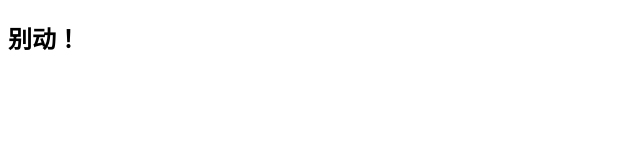
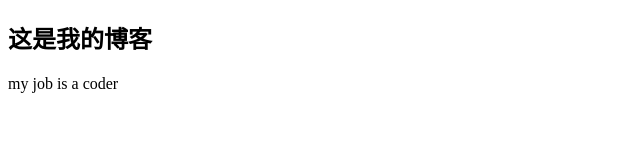
Before and after one commit to ShiQing-Chen/vae, a plain HTML site: page index.html in a window 1280 px wide. Shown: the whole page, without its empty margins (0-640 px from the left). Drawn offline with Linux system fonts and the light colour scheme.

Commit message:
feature: add blog test

```diff
--- a/index.html
+++ b/index.html
@@ -2,13 +2,16 @@
 <html>
 <head>
     <meta http-equiv="Content-Type" content="text/html; charset=utf-8"/>
-    <title>Vae</title>
+    <title>枫林晚</title>
 </head>
 <body>
 <div>
     <h2>
-        别动！
+        这是我的博客
     </h2>
+    <p>
+        my job is a coder
+    </p>
 </div>
 
 </body>
```
